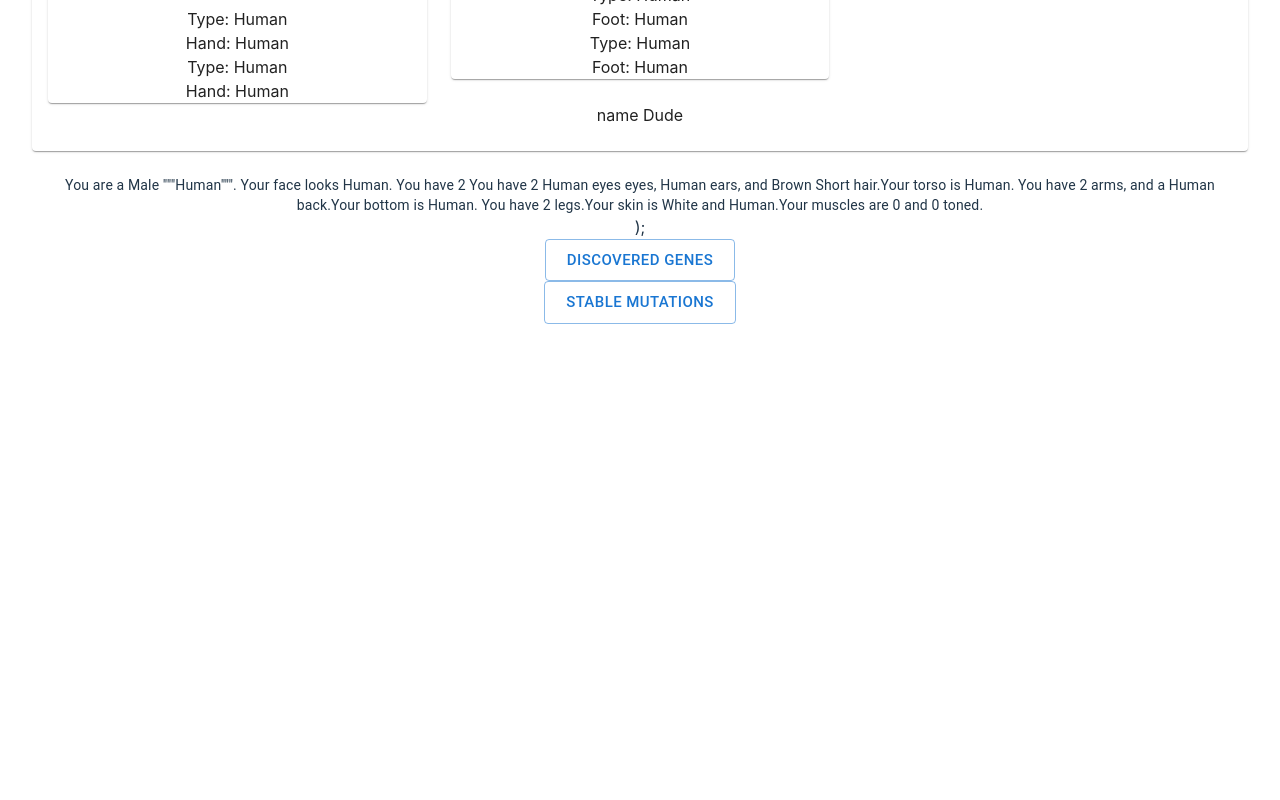
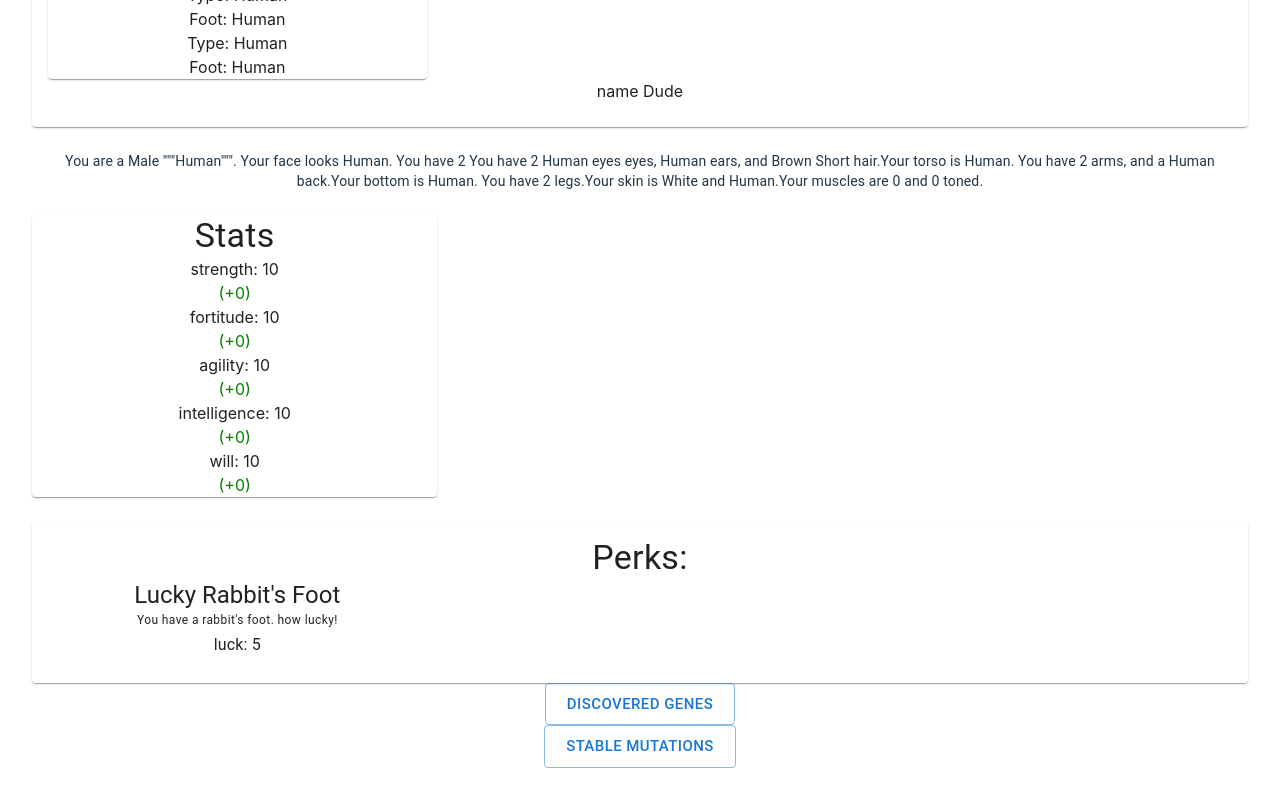
Before and after one commit to GalacticLiaison/Zypher-UI, a React (Vite) app: page / in a window 1280 px wide. Shown: the part 609-1409 px from the top of the page. Before the commit the page ends 965 px from the top, so only its background shows below. Built offline with nearby package versions, Linux system fonts and the light colour scheme; no server answers.

Commit message:
player stats rework

```diff
--- a/src/features/Player/PlayerSheet.tsx
+++ b/src/features/Player/PlayerSheet.tsx
@@ -3,6 +3,11 @@ import { useState } from "react";
 import { Player } from "../../services/character-service/character-factory";
 import { PlayerDescription } from "./components/PlayerDescription/PlayerDescription";
 import { PlayerMorphology } from "./components/PlayerMorphology/PlayerMorphology";
+import { Perk, PlayerPerks } from "./components/PlayerPerks/PlayerPerks";
+import {
+  PlayerStatistics,
+  StatChange,
+} from "./components/PlayerStats/PlayerStats";
 
 interface IPlayerSheetProps {
   player: Player;
@@ -11,13 +16,26 @@ interface IPlayerSheetProps {
 export const PlayerSheet = (props: IPlayerSheetProps) => {
   const [player, setPlayer] = useState<Player>(props.player);
 
+  // todo:
+  const statChanges: StatChange[] = [];
+  const playerPerks: Perk[] = [];
+
   return (
     <Grid container spacing={3}>
       <Grid item xs={12}>
         <PlayerMorphology player={player}></PlayerMorphology>
       </Grid>
       <Grid item xs={12}>
-        <PlayerDescription player={player}></PlayerDescription>);
+        <PlayerDescription player={player}></PlayerDescription>
+      </Grid>
+      <Grid item xs={12}>
+        <PlayerStatistics
+          playerStats={player.stats}
+          statChanges={statChanges}
+        ></PlayerStatistics>
+      </Grid>
+      <Grid item xs={12}>
+        <PlayerPerks perks={playerPerks}></PlayerPerks>
       </Grid>
     </Grid>
   );
--- a/src/features/Player/components/PlayerMorphology/PlayerMorphology.tsx
+++ b/src/features/Player/components/PlayerMorphology/PlayerMorphology.tsx
@@ -58,16 +58,6 @@ export const PlayerMorphology = (props: IPlayerMorphologyProps) => {
           </Grid>
           <Grid item xs={4}>
             <Card>
-              <Typography variant="h4">Stats</Typography>
-              <div>Strength: {props.player.stats.strength}</div>
-              <div>Fortitude: {props.player.stats.fortitude}</div>
-              <div>Agility: {props.player.stats.agility}</div>
-              <div>Will: {props.player.stats.will}</div>
-              <div>Intelligence: {props.player.stats.intelligence}</div>
-            </Card>
-          </Grid>
-          <Grid item xs={4}>
-            <Card>
               <Typography variant="h4">Torso</Typography>
               <div>Type: {props.player.morphology.head.face}</div>
               <div>Back: {props.player.morphology.torso.back}</div>
--- /dev/null
+++ b/src/features/Player/components/PlayerPerks/PlayerPerks.tsx
@@ -0,0 +1,65 @@
+import Card from "@mui/material/Card";
+import CardContent from "@mui/material/CardContent";
+import Grid from "@mui/material/Grid";
+import Typography from "@mui/material/Typography";
+import { useEffect, useState } from "react";
+import { Player } from "../../../../services/character-service/character-factory";
+
+export interface Perk {
+  id: string;
+  name: string;
+  description: string;
+  bonuses: any[];
+}
+
+interface IPlayerPerksProps {
+  perks: Perk[];
+}
+
+export const PlayerPerks = (props: IPlayerPerksProps) => {
+  const [perks, setPerks] = useState<Perk[]>([
+    {
+      id: "1",
+      name: "Lucky Rabbit's Foot",
+      description: "You have a rabbit's foot. how lucky!",
+      bonuses: [
+        {
+          stat: "luck",
+          value: 5,
+        },
+      ],
+    },
+  ]);
+  //   useEffect(() => {
+  //     setPerks(props.perks);
+  //   }, [props.perks]);
+
+  return (
+    <Card sx={{ minWidth: 275 }}>
+      <CardContent>
+        <Typography variant="h4" component="div">
+          Perks:
+        </Typography>
+        <Grid container spacing={3}>
+          {perks.map((perk) => (
+            <Grid item xs={4} key={perk.id}>
+              <Typography variant="h5" component="div">
+                {perk.name}
+              </Typography>
+              <Typography variant="caption" component="div">
+                {perk.description}
+              </Typography>
+              {perk.bonuses?.map((bonus, index) => {
+                return (
+                  <Typography variant="subtitle1" component="div" key={index}>
+                    {bonus.stat}: {bonus.value}
+                  </Typography>
+                );
+              })}
+            </Grid>
+          ))}
+        </Grid>
+      </CardContent>
+    </Card>
+  );
+};
--- /dev/null
+++ b/src/features/Player/components/PlayerStats/PlayerStats.tsx
@@ -0,0 +1,78 @@
+import Card from "@mui/material/Card";
+import Grid from "@mui/material/Grid";
+import Typography from "@mui/material/Typography";
+import { useEffect, useState } from "react";
+import {
+  PlayerStat,
+  PlayerStats,
+} from "../../../../services/character-service/Character";
+
+interface IPlayerStats {
+  playerStats: PlayerStats;
+  statChanges?: StatChange[];
+}
+
+export interface StatChange {
+  stat: PlayerStat;
+  value: number;
+}
+
+export const PlayerStatistics = (props: IPlayerStats) => {
+  const [playerStats, setPlayerStats] = useState<PlayerStats>(
+    props.playerStats
+  );
+  useEffect(() => {
+    setPlayerStats(props.playerStats);
+  }, [props.playerStats]);
+
+  const [statChanges, setStatChanges] = useState<StatChange[]>(
+    props.statChanges ?? []
+  );
+  useEffect(() => {
+    setStatChanges(props.statChanges ?? []);
+  }, [props.statChanges]);
+
+  const displayStat = (stat: PlayerStat) => {
+    return (
+      <div>
+        {stat}: {playerStats[stat] + determineStatBonus(stat)}{" "}
+        {displayBonus(determineStatBonus("strength"))}
+      </div>
+    );
+  };
+
+  const determineStatBonus = (stat: PlayerStat) => {
+    const bonusesForThisStat = statChanges.filter((x) => x.stat === stat);
+    let totalChange = bonusesForThisStat.reduce((a, b) => a + b.value, 0);
+    return totalChange;
+  };
+
+  const displayBonus = (totalChange: number) => {
+    const isPositiveChange = totalChange >= 0;
+    const operator = isPositiveChange ? "+" : "-";
+    return (
+      <div style={determineBonusStyle(isPositiveChange)}>
+        {`(${operator}${totalChange})`}
+      </div>
+    );
+  };
+
+  const determineBonusStyle = (isPositiveChange: boolean) => {
+    return {
+      color: isPositiveChange ? "green" : "red",
+    };
+  };
+
+  return (
+    <Grid item xs={4}>
+      <Card>
+        <Typography variant="h4">Stats</Typography>
+        <div>{displayStat("strength")}</div>
+        <div>{displayStat("fortitude")}</div>
+        <div>{displayStat("agility")}</div>
+        <div>{displayStat("intelligence")}</div>
+        <div>{displayStat("will")}</div>
+      </Card>
+    </Grid>
+  );
+};
```
Also changed, not shown: src/services/character-service/Character.tsx (+15 -7 lines).
